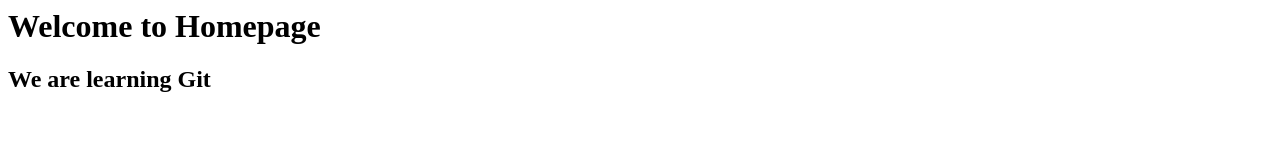
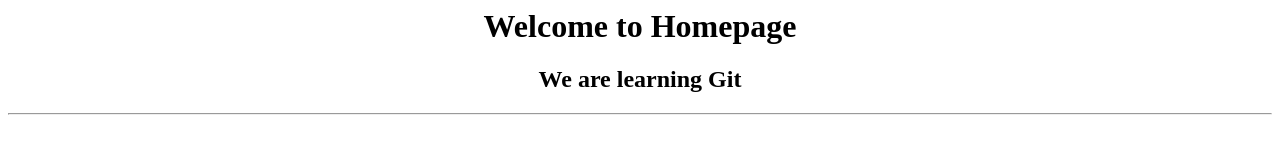
Before and after one commit to nkheria/devops, a plain HTML site: page index.html in a window 1280 px wide. Drawn offline with Linux system fonts and the light colour scheme.

Commit message:
alignment fix

```diff
--- a/index.html
+++ b/index.html
@@ -3,9 +3,10 @@
 	<title> Welcome - Home Page </title>
 </head>
 <body>
-
+	<center>
 		<h1> Welcome to Homepage </h1>
 		<h2> We are learning Git </h2>
-
+	</center>
+	<hr>
 </body>
 </html>
```
